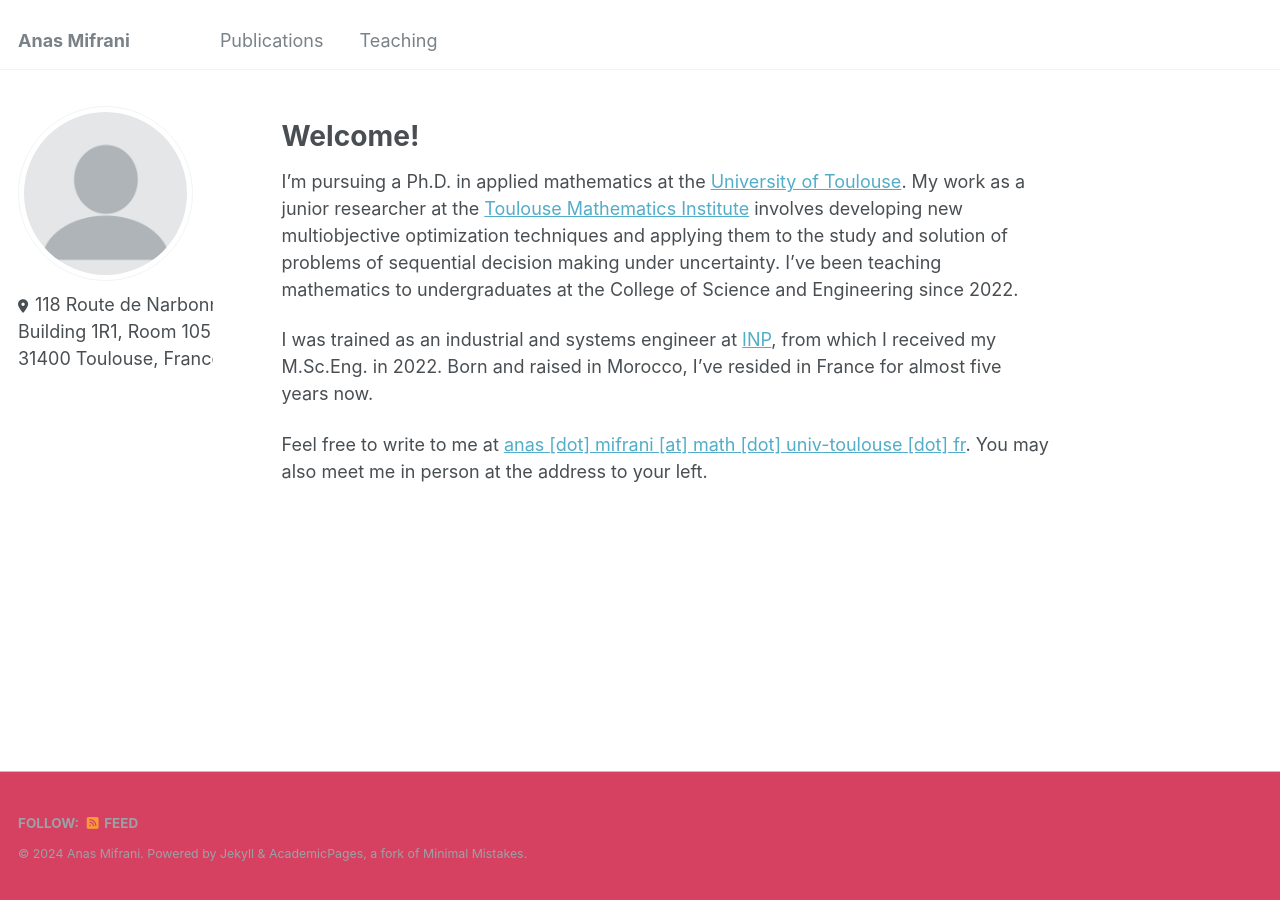
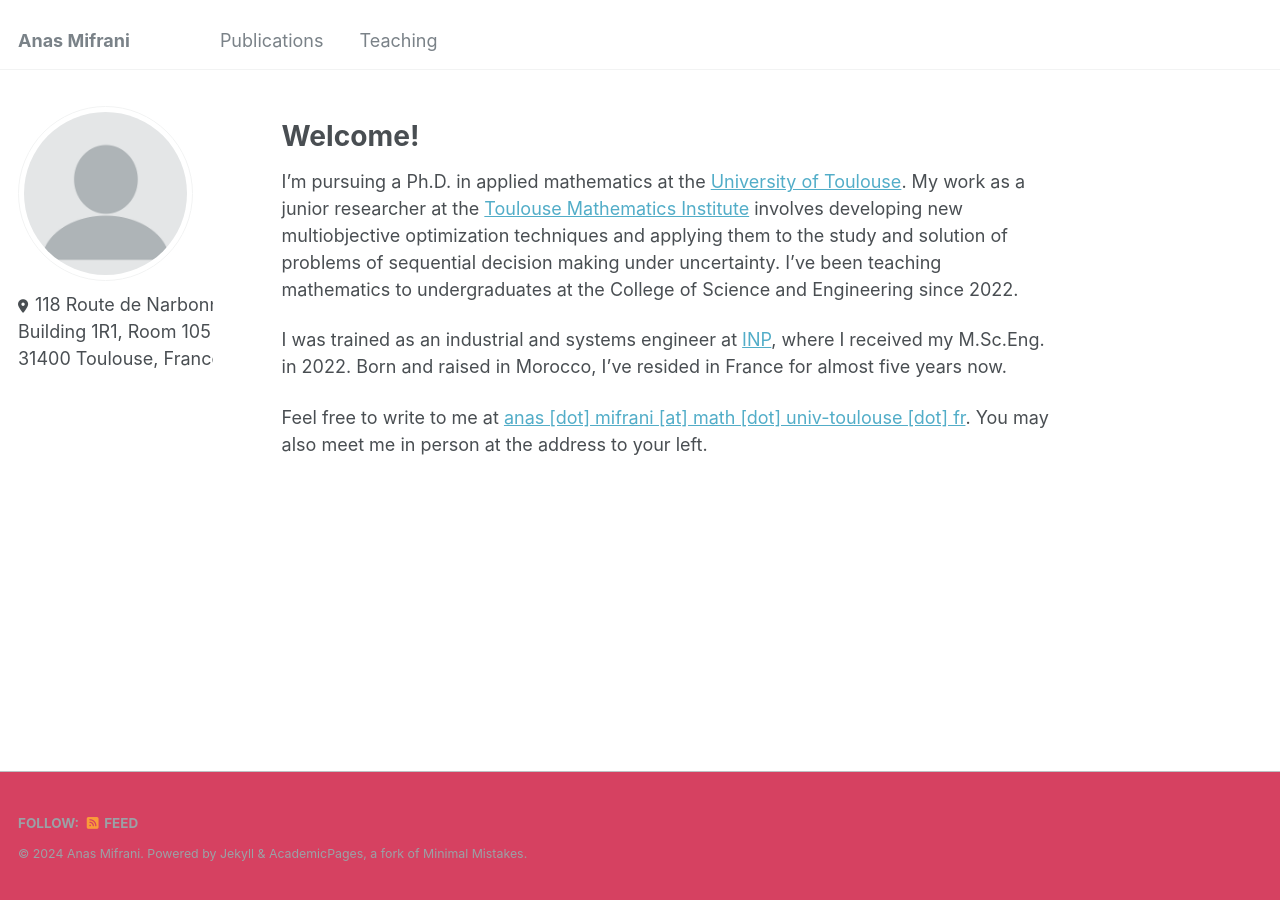
Before and after one commit to anmifrani/anmifrani.github.io, a Jekyll site: the page built from _pages/about.md, in a window 1280 px wide. Built offline with Jekyll 4.4.1, drawn with Linux system fonts in a browser that asks for light colours.

Commit message:
Update about.md

```diff
--- a/_pages/about.md
+++ b/_pages/about.md
@@ -10,6 +10,6 @@ redirect_from:
 # Welcome!
 I'm pursuing a Ph.D. in applied mathematics at the [University of Toulouse](https://en.univ-toulouse.fr/). My work as a junior researcher at the [Toulouse Mathematics Institute](https://math.univ-toulouse.fr/en/) involves developing new multiobjective optimization techniques and applying them to the study and solution of problems of sequential decision making under uncertainty. I've been teaching mathematics to undergraduates at the College of Science and Engineering since 2022.
 
-I was trained as an industrial and systems engineer at [INP](https://www.inp-toulouse.fr/en/index.html), from which I received my M.Sc.Eng. in 2022. Born and raised in Morocco, I've resided in France for almost five years now.
+I was trained as an industrial and systems engineer at [INP](https://www.inp-toulouse.fr/en/index.html), where I received my M.Sc.Eng. in 2022. Born and raised in Morocco, I've resided in France for almost five years now.
 
 Feel free to write to me at <a href="mailto:anas.mifrani@math.univ-toulouse.fr">anas [dot] mifrani [at] math [dot] univ-toulouse [dot] fr</a>. You may also meet me in person at the address to your left.
```
